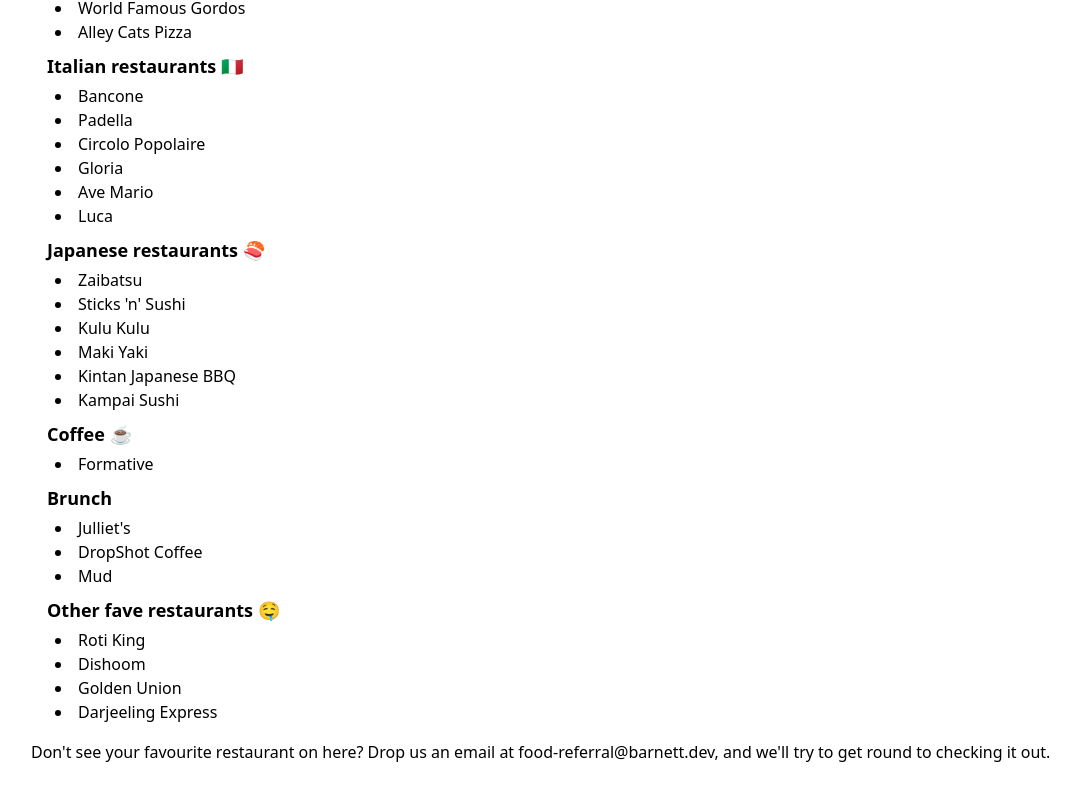
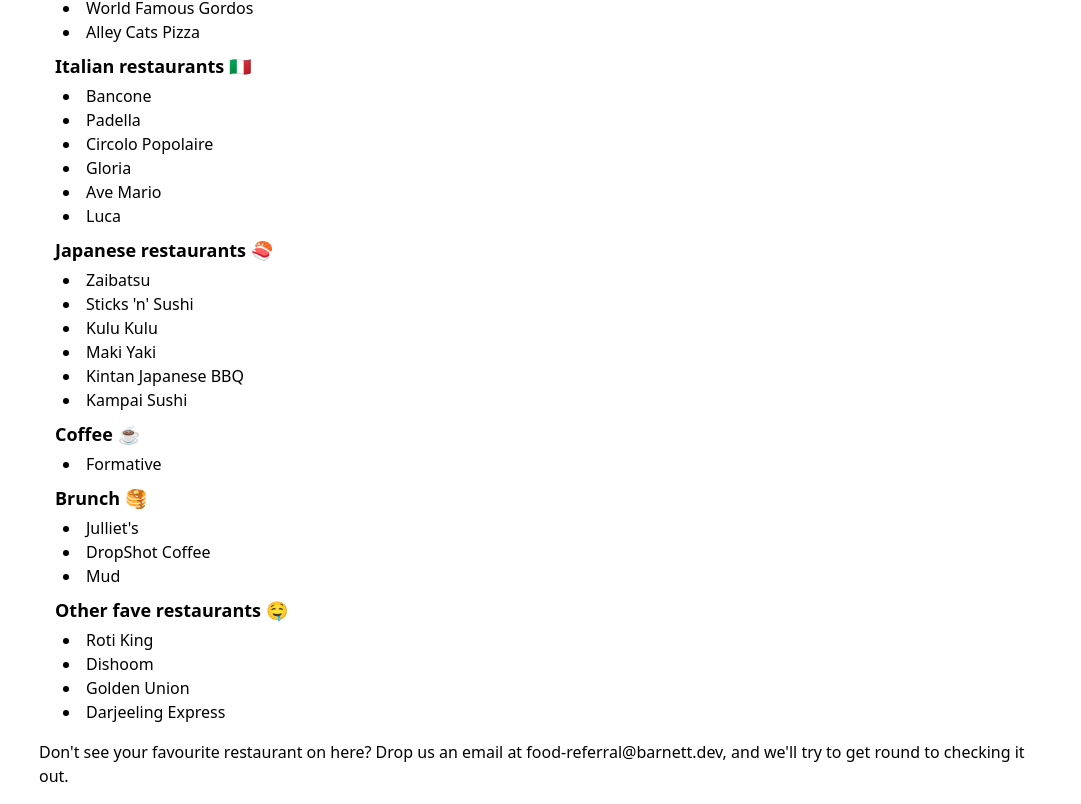
Before and after one commit to claire-hughez/food-website, a SvelteKit app: page / in a window 1280 px wide. Shown: the part 660-1464 px from the top of the page, without its empty margins (97-1178 px from the left). Before the commit the page ends 1440 px from the top, so only its background shows below. Built offline with nearby package versions, Linux system fonts and the light colour scheme.

Commit message:
Update styling

```diff
--- a/src/ambient.d.ts
+++ b/src/ambient.d.ts
@@ -1,7 +1,7 @@
 type Category = {
   id: string
   displayName: string
-  emoji?: string
+  emoji: string
 }
 
 type Restaurant = {
--- a/src/lib/data/categories.ts
+++ b/src/lib/data/categories.ts
@@ -41,7 +41,8 @@
   },
   {
     id: "brunch",
-    displayName: "Brunch"
+    displayName: "Brunch",
+    emoji: "🥞"
   },
   {
     id: "other",
--- a/src/routes/+layout.svelte
+++ b/src/routes/+layout.svelte
@@ -1,9 +1,8 @@
 <script>
-  import { base } from "$app/paths";
   import "../app.css";
 </script>
 
-<div class="m-auto max-w-screen-lg text-slate">
+<div class="m-auto px-2 max-w-screen-lg text-slate">
   <header class="mt-4 mb-6">
     <a href="/" class="text-4xl font-bold">Our favourite places</a>
   </header>
--- a/src/routes/+page.svelte
+++ b/src/routes/+page.svelte
@@ -13,7 +13,7 @@
   <title>Our favourite places</title>
 </svelte:head>
 
-<h1 class="mb-4 text-2xl font-bold leading-none text-slate">The stand outs</h1>
+<h1 class="mb-4 text-2xl font-bold leading-none">The stand outs</h1>
 
 <p>
   Just a big list of some of our favourite restaurants in London.
@@ -21,7 +21,7 @@
 
 <div class="mx-4">
   {#each restaurantsByCategory as [category, restaurants]}
-    <h2 class="mb-1 mt-2 text-lg font-bold text-slate">{category.displayName} {#if category.emoji}{category.emoji}{/if}</h2>
+    <h2 class="mb-1 mt-2 text-lg font-bold">{category.displayName} {#if category.emoji}{category.emoji}{/if}</h2>
     <ul class="ml-2 list-disc list-inside">
       {#each restaurants as restaurant}
         <li><a href="{base}/restaurants/{restaurant.id}">{restaurant.name}</a></li>
--- a/src/routes/restaurants/[slug]/+page.svelte
+++ b/src/routes/restaurants/[slug]/+page.svelte
@@ -11,7 +11,7 @@
   <title>Our favourite places - {data.name}</title>
 </svelte:head>
 
-<h1 class="mb-4 text-2xl font-bold leading-none text-slate">{data.name}</h1>
+<h1 class="mb-4 text-2xl font-bold leading-none">{data.name}</h1>
 
 <div>
   <table class="text-sm text-left">
@@ -35,7 +35,7 @@
 
   {#if data.menuItemsTried}
     <div class="my-4">
-      <h2 class="mb-2 text-lg font-bold leading-none text-slate">Menu items we've tried</h2>
+      <h2 class="mb-2 text-lg font-bold leading-none">Menu items we've tried</h2>
       <ul class="ml-2 list-disc list-inside">
         {#each data.menuItemsTried as menuItem}
           <li>{menuItem}</li>
```
